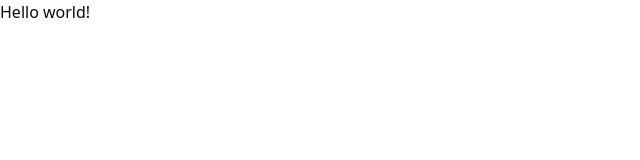
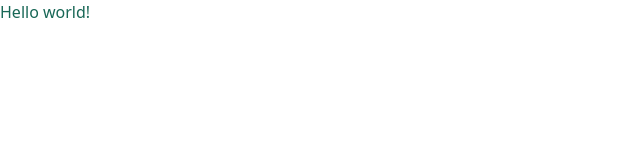
Before and after one commit to NoWauu/V-lib, a Next.js app in the folder webapp/: page / in a window 1280 px wide. Shown: the top 160 px of the page, without its empty margins (0-640 px from the left). Built offline with nearby package versions, Linux system fonts and the light colour scheme.

Commit message:
Ajout du thème couleur

```diff
--- a/webapp/src/app/globals.css
+++ b/webapp/src/app/globals.css
@@ -2,61 +2,65 @@
 @tailwind components;
 @tailwind utilities;
 
+
 @layer base {
   :root {
     --background: 0 0% 100%;
-    --foreground: 0 0% 3.9%;
-    --card: 0 0% 100%;
-    --card-foreground: 0 0% 3.9%;
-    --popover: 0 0% 100%;
-    --popover-foreground: 0 0% 3.9%;
-    --primary: 0 0% 9%;
-    --primary-foreground: 0 0% 98%;
-    --secondary: 0 0% 96.1%;
-    --secondary-foreground: 0 0% 9%;
-    --muted: 0 0% 96.1%;
-    --muted-foreground: 0 0% 45.1%;
-    --accent: 0 0% 96.1%;
-    --accent-foreground: 0 0% 9%;
-    --destructive: 0 84.2% 60.2%;
-    --destructive-foreground: 0 0% 98%;
-    --border: 0 0% 89.8%;
-    --input: 0 0% 89.8%;
-    --ring: 0 0% 3.9%;
-    --chart-1: 12 76% 61%;
-    --chart-2: 173 58% 39%;
-    --chart-3: 197 37% 24%;
-    --chart-4: 43 74% 66%;
-    --chart-5: 27 87% 67%;
-    --radius: 0.5rem
+    --foreground: 167 62% 25%;
+    --muted: 0 12% 90%;
+    --muted-foreground: 0 12% 30%;
+    --popover: 0 0% 97%;
+    --popover-foreground: 167 62% 15%;
+    --card: 0 0% 98%;
+    --card-foreground: 167 62% 20%;
+    --border: 0 0% 95%;
+    --input: 0 0% 92%;
+    --primary: 143 88% 29%;
+    --primary-foreground: 0 0% 100%;
+    --secondary: 143 30% 75%;
+    --secondary-foreground: 143 30% 15%;
+    --accent: 0 0% 85%;
+    --accent-foreground: 0 0% 25%;
+    --destructive: 7 100% 27%;
+    --destructive-foreground: 7 100% 87%;
+    --ring: 143 88% 29%;
+    --chart-1: 143 88% 29%;
+    --chart-2: 143 30% 75%;
+    --chart-3: 0 0% 85%;
+    --chart-4: 143 30% 78%;
+    --chart-5: 143 91% 29%;
+    --radius: 0.5rem;
   }
+
   .dark {
-    --background: 0 0% 3.9%;
-    --foreground: 0 0% 98%;
-    --card: 0 0% 3.9%;
-    --card-foreground: 0 0% 98%;
-    --popover: 0 0% 3.9%;
-    --popover-foreground: 0 0% 98%;
-    --primary: 0 0% 98%;
-    --primary-foreground: 0 0% 9%;
-    --secondary: 0 0% 14.9%;
-    --secondary-foreground: 0 0% 98%;
-    --muted: 0 0% 14.9%;
-    --muted-foreground: 0 0% 63.9%;
-    --accent: 0 0% 14.9%;
-    --accent-foreground: 0 0% 98%;
-    --destructive: 0 62.8% 30.6%;
-    --destructive-foreground: 0 0% 98%;
-    --border: 0 0% 14.9%;
-    --input: 0 0% 14.9%;
-    --ring: 0 0% 83.1%;
-    --chart-1: 220 70% 50%;
-    --chart-2: 160 60% 45%;
-    --chart-3: 30 80% 55%;
-    --chart-4: 280 65% 60%;
-    --chart-5: 340 75% 55%
+    --background: 0 0% 100%;
+    --foreground: 167 62% 25%;
+    --muted: 0 12% 90%;
+    --muted-foreground: 0 12% 30%;
+    --popover: 0 0% 97%;
+    --popover-foreground: 167 62% 15%;
+    --card: 0 0% 98%;
+    --card-foreground: 167 62% 20%;
+    --border: 0 0% 95%;
+    --input: 0 0% 92%;
+    --primary: 143 88% 29%;
+    --primary-foreground: 0 0% 100%;
+    --secondary: 143 30% 75%;
+    --secondary-foreground: 143 30% 15%;
+    --accent: 0 0% 85%;
+    --accent-foreground: 0 0% 25%;
+    --destructive: 7 100% 27%;
+    --destructive-foreground: 7 100% 87%;
+    --ring: 143 88% 29%;
+    --chart-1: 143 88% 29%;
+    --chart-2: 143 30% 75%;
+    --chart-3: 0 0% 85%;
+    --chart-4: 143 30% 78%;
+    --chart-5: 143 91% 29%;
   }
 }
+
+
 @layer base {
   * {
     @apply border-border;
```
